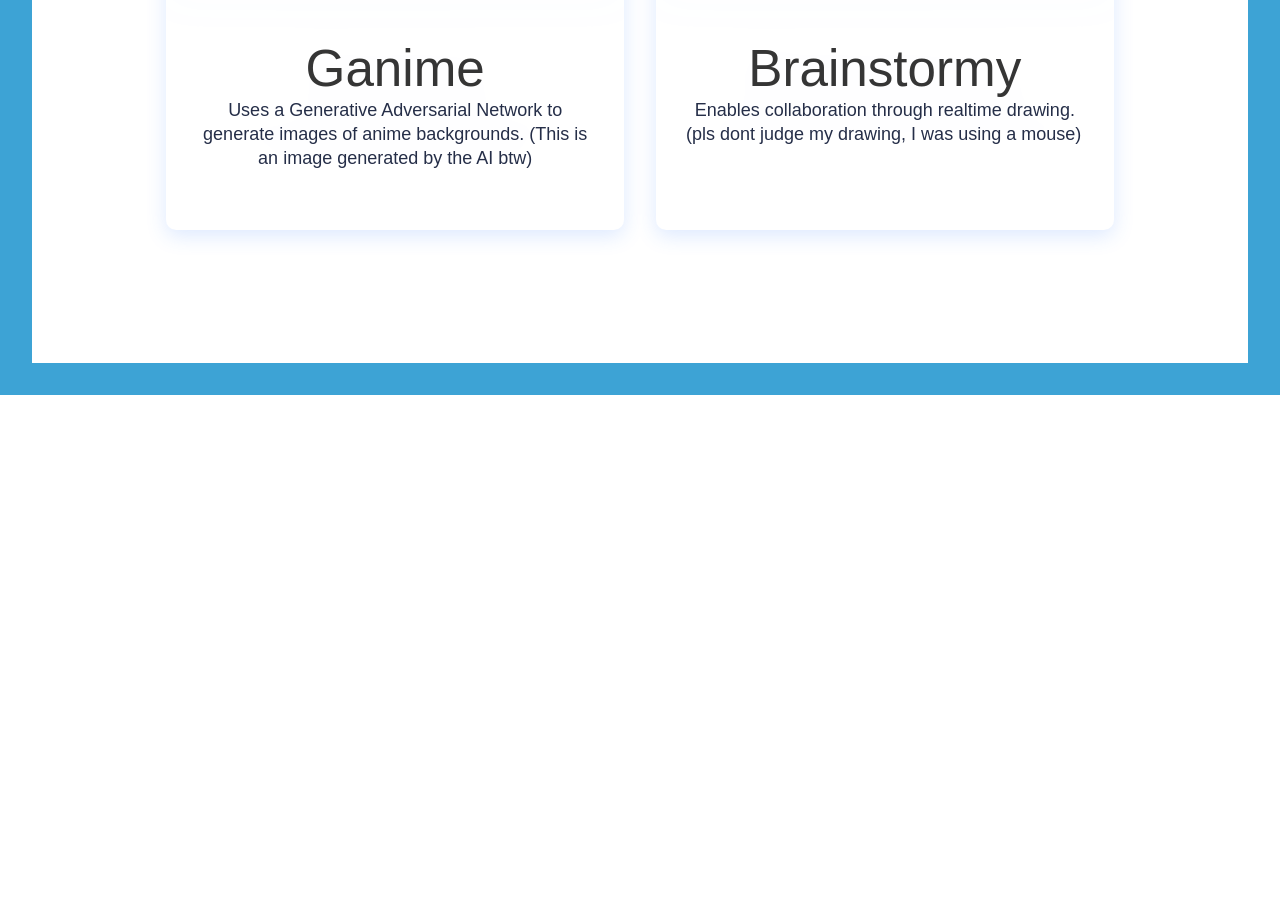
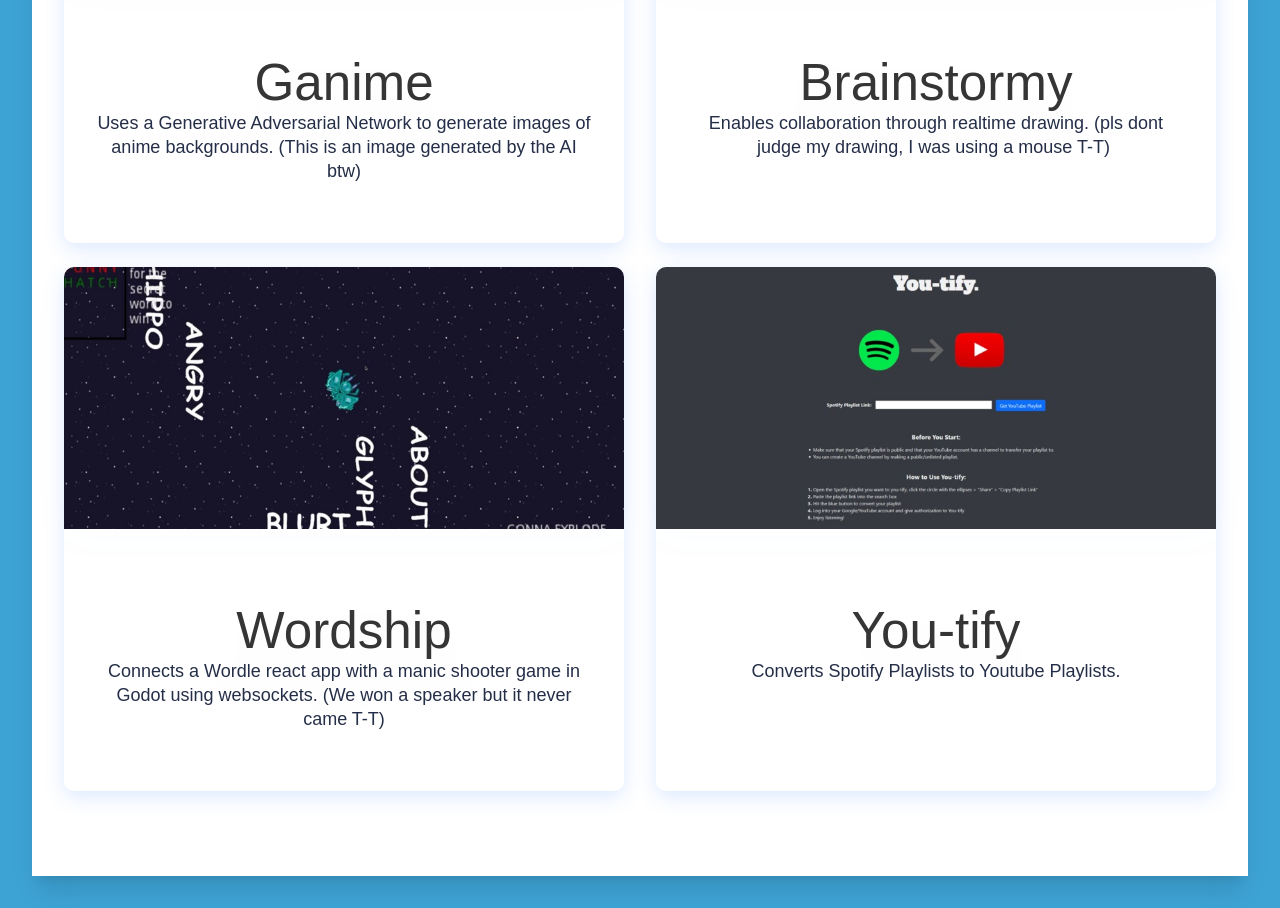
Before and after one commit to moomoo02/moomoo02.github.io, a React (Vite) app: page / in a window 1280 px wide. Shown: the part 1510-2418 px from the top of the page. Before the commit the page ends 1905 px from the top, so only its background shows below. Built offline with nearby package versions, Linux system fonts and the light colour scheme.

Commit message:
Added 2 more projects

```diff
--- a/index.html
+++ b/index.html
@@ -3,7 +3,7 @@
   <head>
     <meta charset="UTF-8" />
     <meta http-equiv='cache-control' content='no-cache'>
-      <meta http-equiv='expires' content='0'>
+    <meta http-equiv='expires' content='0'>
     <meta http-equiv='pragma' content='no-cache'>
     <link rel="icon" type="image/svg+xml" href="/vite.svg" />
     <meta name="viewport" content="width=device-width, initial-scale=1.0" />
--- a/src/Exp.jsx
+++ b/src/Exp.jsx
@@ -6,6 +6,7 @@ import { VerticalTimeline, VerticalTimelineElement }  from 'react-vertical-timel
 import "react-vertical-timeline-component/style.min.css";
 
 import "./Exp.css"
+import './index.css'
 
 function Exp() {
     let workIconStyles = { background: "#06D6A0" };
--- a/src/ProjectCard.jsx
+++ b/src/ProjectCard.jsx
@@ -19,7 +19,9 @@ function CardItem(props) {
             <p className="cards__item__text" style={{whiteSpace: 'pre-wrap'}}>{props.text}</p>
           </div>
         </div>
+
       </li>
+
     </>
   );
 }
--- a/src/Projects.jsx
+++ b/src/Projects.jsx
@@ -1,13 +1,20 @@
 import React from "react";
 import "./Projects.css";
 import ProjectCard from "./ProjectCard";
+import './index.css'
 
 function Cards() {
+/*
+.cards__wrapper {
+  position: relative;
+  margin: 50px 0 45px;
+*/
   return (
-    <div className="cards">
+    <div class="p-4 bg-white shadow-xl ">
       <h1>Projects</h1>
-      <div className="cards__container">
-        <div className="cards__wrapper">
+      <div></div>
+      <div class="flex flex-col items-center max-w-1120px w-9/10 m-auto m-0">
+        <div class="mt-3.125 mb-2.813 inline-block relative " className="cards__wrapper">
           <ul className="cards__items">
             <ProjectCard
               src="images/aboutImg.png"
@@ -16,12 +23,26 @@ function Cards() {
               link="https://github.com/cjyu81/Project-GANime"
             />
             <ProjectCard
-              src="images/anya.png"
-              text="Enables collaboration through realtime drawing. (pls dont judge my drawing, I was using a mouse) "
+              src="images/anya.PNG"
+              text="Enables collaboration through realtime drawing. (pls dont judge my drawing, I was using a mouse T-T) "
               title="Brainstormy"
               link="https://github.com/anthien30/brainstormy"
             />
           </ul>
+          <div></div>
+          <ul className="cards__items">
+            <ProjectCard
+              src="images/wordship.jpg"
+              text="Connects a Wordle react app with a manic shooter game in Godot using websockets. (We won a speaker but it never came T-T)"
+              title="Wordship"
+              link="https://devpost.com/software/wordship"
+            />
+             <ProjectCard
+              src="images/youtify.jpg"
+              text="Converts Spotify Playlists to Youtube Playlists."
+              title="You-tify"
+              link="https://devpost.com/software/you-tify"
+            /></ul>
         </div>
       </div>
     </div>
```
Also changed, not shown: public/images/wordship.jpg (added), public/images/youtify.jpg (added).
